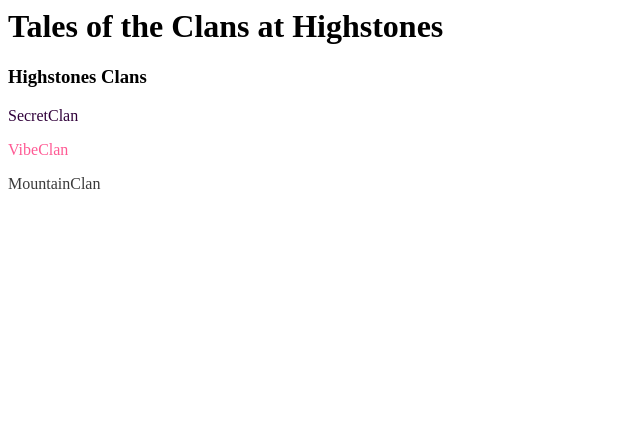
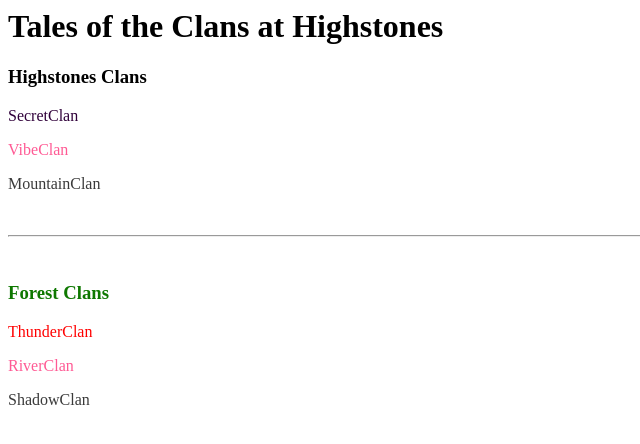
Before and after one commit to maiahillnz/scratchpad, a plain HTML site: page index.html in a window 1280 px wide. Shown: the whole page, without its empty margins (0-640 px from the left). Drawn offline with Linux system fonts and the light colour scheme.

Commit message:
Forest Clans 1/2 done

```diff
--- a/index.html
+++ b/index.html
@@ -13,6 +13,16 @@
 
         <p style="color:rgb(58, 58, 58)"> MountainClan </p>
 
+        <br><hr><br>
+
+        <h3 style="color:rgb(14, 120, 0)"> Forest Clans </h3>
+
+        <p style="color:rgb(255, 0, 0)"> ThunderClan </p>
+
+        <p style="color:rgb(255, 90, 148)"> RiverClan </p>
+
+        <p style="color:rgb(58, 58, 58)"> ShadowClan </p>
+
     </body>
 
 </html>
```
